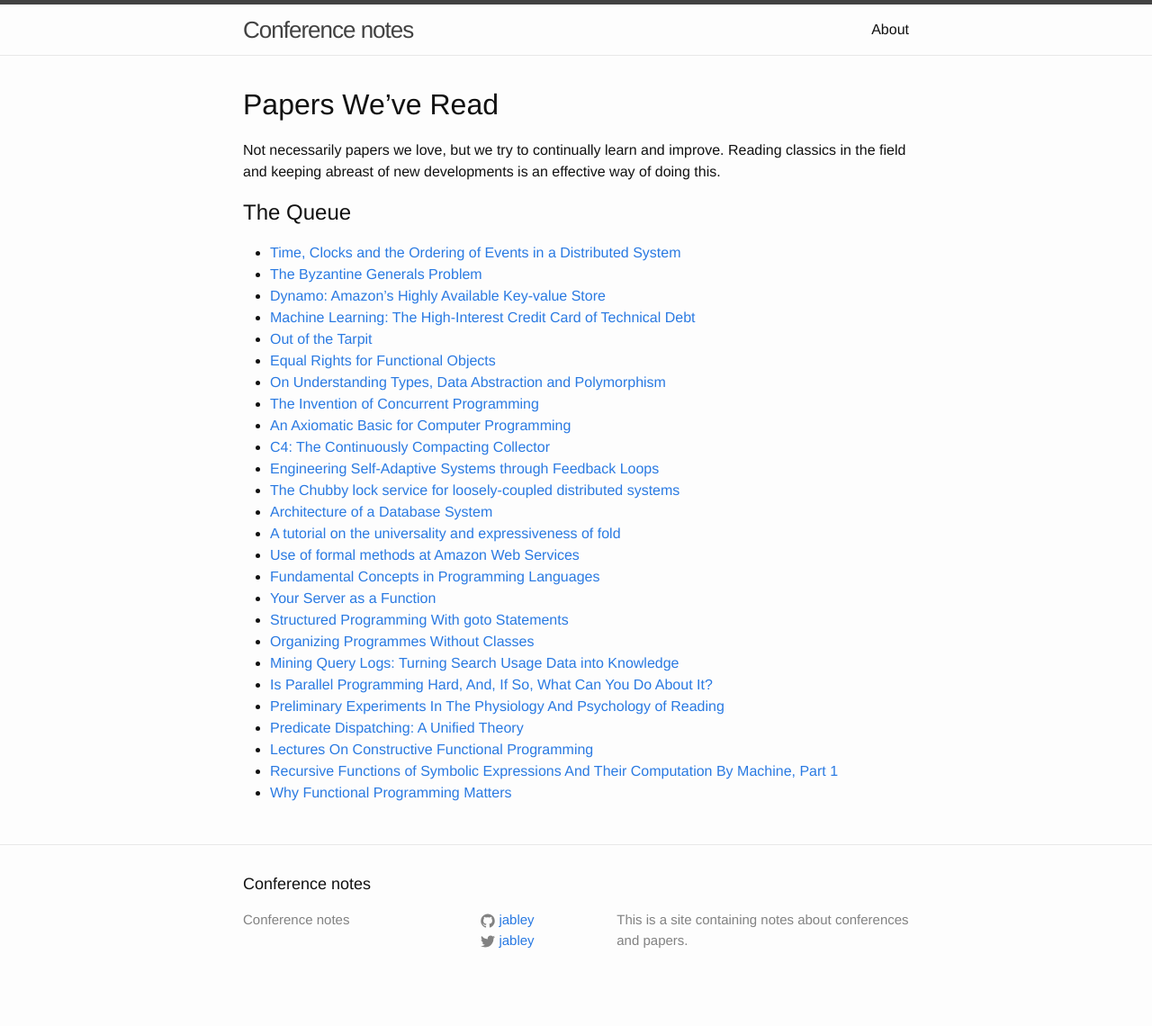
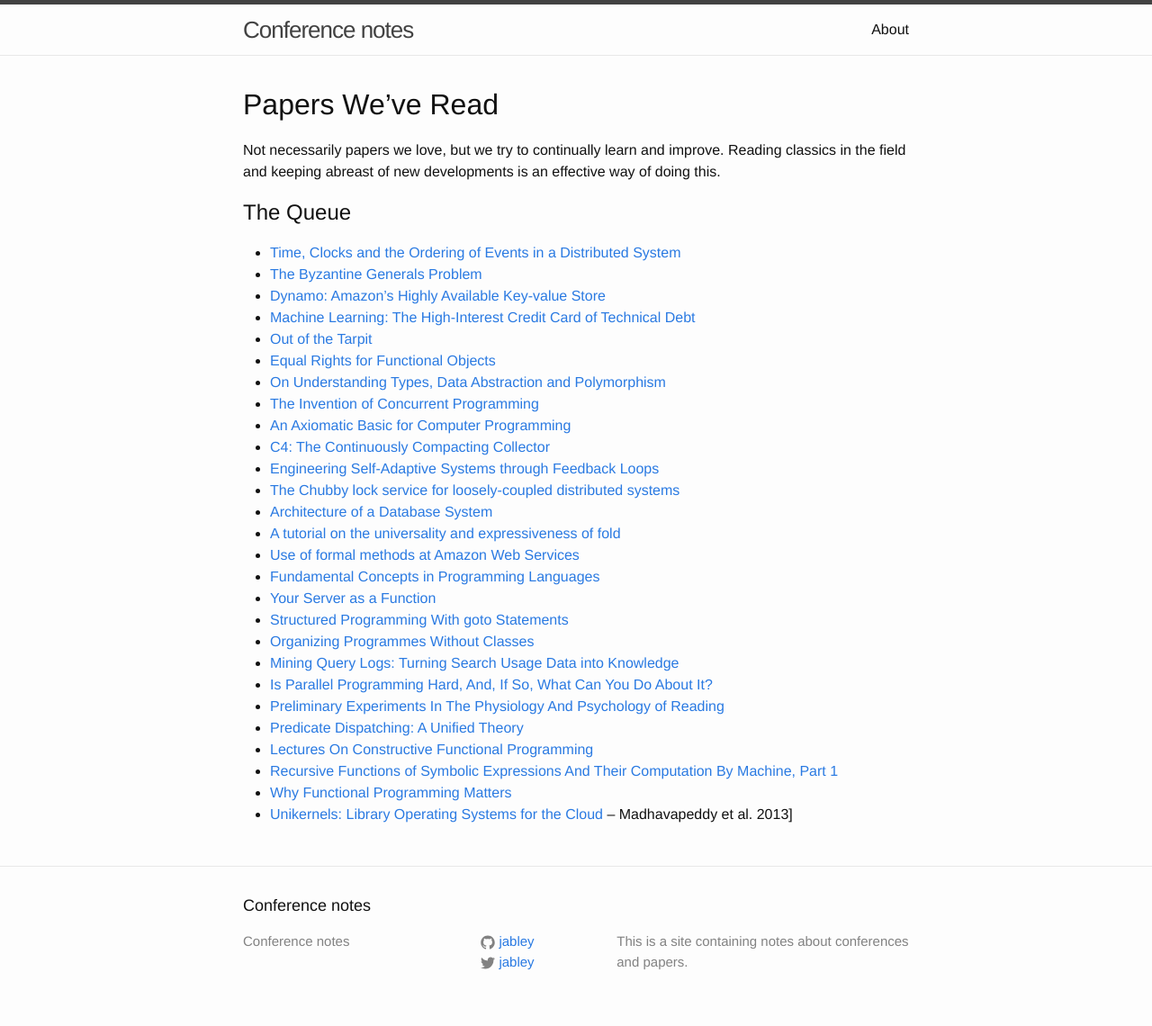
Before and after one commit to jabley/confnotes.club, a Jekyll site: the page built from _papers/index.md, in a window 1280 px wide. Shown: the whole page at 90% size. Built offline with Jekyll 4.4.1, drawn with Linux system fonts in a browser that asks for light colours; before the commit the page ends 1116 px from its top, so only the background shows below that.

Commit message:
Add Unikernels paper

```diff
--- a/_papers/index.md
+++ b/_papers/index.md
@@ -34,3 +34,4 @@ Not necessarily papers we love, but we try to continually learn and improve. Rea
 - [Lectures On Constructive Functional Programming](https://www.cs.ox.ac.uk/files/3390/PRG69.pdf)
 - [Recursive Functions of Symbolic Expressions And Their Computation By Machine, Part 1](http://www-formal.stanford.edu/jmc/recursive.pdf)
 - [Why Functional Programming Matters](https://github.com/papers-we-love/papers-we-love/blob/master/functional_programming/why-functional-programming-matters.pdf?raw=true)
+- [Unikernels: Library Operating Systems for the Cloud](http://anil.recoil.org/papers/2013-asplos-mirage.pdf) – Madhavapeddy et al. 2013]
```
